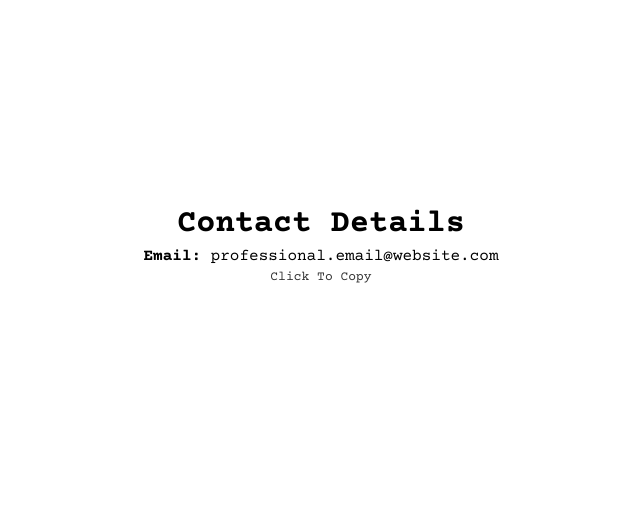
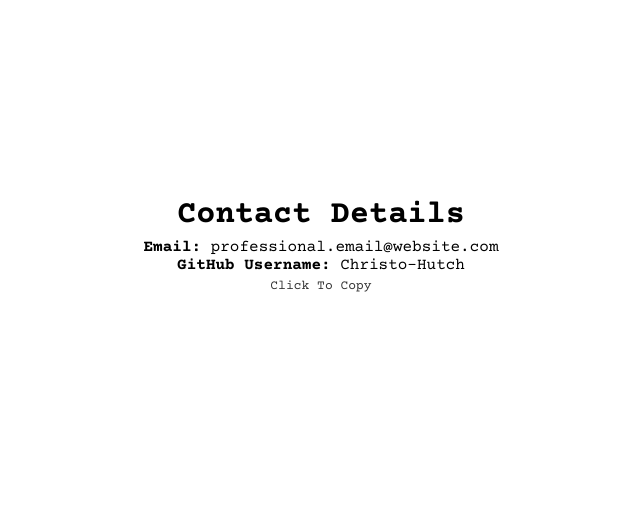
Before and after one commit to Christo-Hutch/web-portfolio, a Flask app: page /contact in a window 1280 px wide. Shown: the part 155-669 px from the top of the page, without its empty margins (319-959 px from the left). Run offline with Flask 3, Linux system fonts and the light colour scheme.

Commit message:
add para element for GitHub username

```diff
--- a/templates/contact.html
+++ b/templates/contact.html
@@ -15,9 +15,15 @@
     <body>
         <div class="main-container">
             <h1 style="padding-bottom: 5px;">Contact Details</h1>
-            <p onclick="navigator.clipboard.writeText('{{ details[',email,'] }}')" style="cursor: pointer;"><b>Email:</b> {{ details['email'] }}</p>
+            <p onclick="navigator.clipboard.writeText('{{ details.email }}')" class="contact-entry">
+                <b>Email:</b> {{ details['email'] }}
+            </p>
+
+            <p onclick="navigator.clipboard.writeText('{{ details.github }}')" class="contact-entry">
+                <b>GitHub Username:</b> {{ details['github'] }}
+            </p>
+
             <p style="font-size: small; opacity: 0.8; padding-top: 5px;">Click To Copy</p>
-
             <div class="nav-row">
                 <a href="{{ url_for('projects_page') }}" class="nav-btn">Projects</a>
                 <a href="{{ url_for('journey_page') }}" class="nav-btn">My Journey</a>
```
